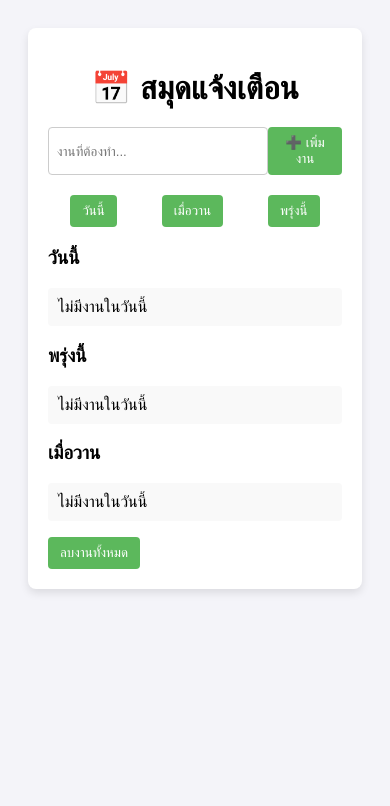
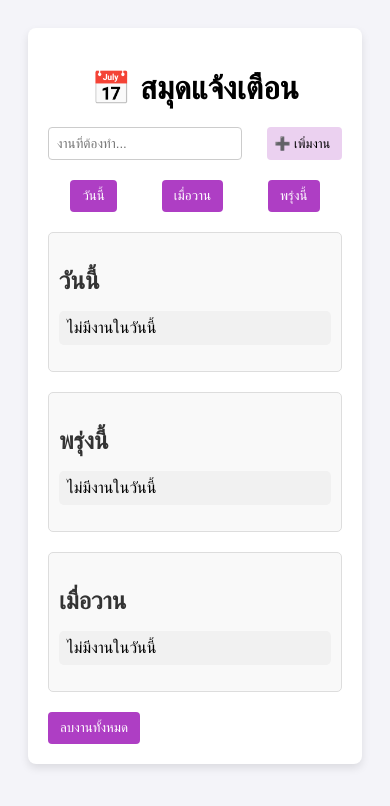
Before and after one commit to toiyib/my-first-to-do-list, a plain HTML site: page index.html in a window 390 px wide. Drawn offline with Linux system fonts and the light colour scheme.

Commit message:
Updete index

```diff
--- a/script.js
+++ b/script.js
@@ -40,17 +40,27 @@ function addTask() {
 // แสดงงานตามวันที่เลือก
 function updateTaskList() {
   const taskSections = document.getElementById("taskSections");
-    taskSections.innerHTML = "";
+  taskSections.innerHTML = ""; // เคลียร์ข้อมูลเดิม
 
   const sections = ["today", "tomorrow", "yesterday"];
 
   sections.forEach(section => {
       const date = getSectionDate(section);
+
+      // สร้าง div สำหรับแต่ละวัน และเพิ่มคลาสเพื่อแยกแต่ละวัน
+      const dayContainer = document.createElement("div");
+      dayContainer.classList.add(`task-container`, `task-container-${section}`);
+
+      // เพิ่มหัวข้อกลุ่มวัน (วันนี้, เมื่อวาน, พรุ่งนี้)
       const header = document.createElement("h3");
       header.textContent = getSectionHeader(section);
-      taskSections.appendChild(header);
+      header.classList.add("task-header");
+      dayContainer.appendChild(header);
 
+      // สร้าง ul สำหรับรายการงาน
       const ul = document.createElement("ul");
+      ul.classList.add("task-list");
+
       if (tasks[date] && tasks[date].length > 0) {
           tasks[date].forEach(task => {
               const li = document.createElement("li");
@@ -71,9 +81,15 @@ function updateTaskList() {
           ul.appendChild(li);
       }
 
-      taskSections.appendChild(ul);
+      // เพิ่ม ul ที่มีรายการงานเข้าไปใน div ของวันนั้น
+      dayContainer.appendChild(ul);
+
+      // เพิ่ม div ของวันนั้นเข้าไปใน taskSections
+      taskSections.appendChild(dayContainer);
   });
 }
+
+
 
 
 
--- a/style.css
+++ b/style.css
@@ -26,6 +26,11 @@ h1 {
   margin-bottom: 20px;
 }
 
+.input-group button{
+   background-color: #D196DC70;
+  color: #000;
+}
+
 input[type="text"] {
   width: 80%;
   padding: 8px;
@@ -35,7 +40,7 @@ input[type="text"] {
 
 button {
   padding: 8px 12px;
-  background-color: #5cb85c;
+  background-color: #AE3EC4;
   color: white;
   border: none;
   border-radius: 4px;
@@ -43,7 +48,8 @@ button {
 }
 
 button:hover {
-  background-color: #4cae4c;
+  background-color: #D196DC70;
+  color: #000;
 }
 
 .date-picker {
@@ -51,6 +57,7 @@ button:hover {
   justify-content: space-around;
   margin-bottom: 20px;
 }
+
 
 ul {
   list-style-type: none;
@@ -74,3 +81,76 @@ li.completed {
   font-size: 1.2em;
   margin-top: 20px;
 }
+
+/* สไตล์ของ div สำหรับแต่ละวัน */
+.task-container {
+  margin-bottom: 20px;
+  padding: 10px;
+  border: 1px solid #ddd;
+  border-radius: 5px;
+  background-color: #f9f9f9;
+}
+
+.task-container.task-container:hover {
+  background: #914CD570;
+}
+
+.task-container.today {
+  background-color: #e0f7fa;
+}
+
+.task-container.tomorrow {
+  background-color: #fff9c4;
+}
+
+.task-container.yesterday {
+  background-color: #ffccbc;
+}
+
+/* สไตล์ของหัวข้อกลุ่มงาน */
+.task-header {
+  font-size: 1.5em;
+  font-weight: bold;
+  margin-bottom: 10px;
+  color: #333;
+}
+
+/* สไตล์ของรายการงาน */
+.task-list {
+  list-style-type: none;
+  padding-left: 0;
+}
+
+.task-list li {
+  padding: 8px;
+  margin: 5px 0;
+  background-color: #f1f1f1;
+  border-radius: 5px;
+}
+
+.task-list li.completed {
+  text-decoration: line-through;
+  color: #888;
+  background-color: #e0e0e0;
+}
+
+/* เพิ่มสไตล์ให้รายการงานเมื่อ hover */
+.task-list li:hover {
+  background-color: #e0e0e0;
+  cursor: pointer;
+}
+
+
+@media (max-width: 575px) {
+
+  input[type="text"]{
+
+width: 60%;
+  }
+  .input-group button{
+
+padding: 2vw 3vw 2vw 2vw;
+
+font-size: 0.8rem;
+  }
+}
```
Lines whose indentation alone changed are shown as unchanged.
